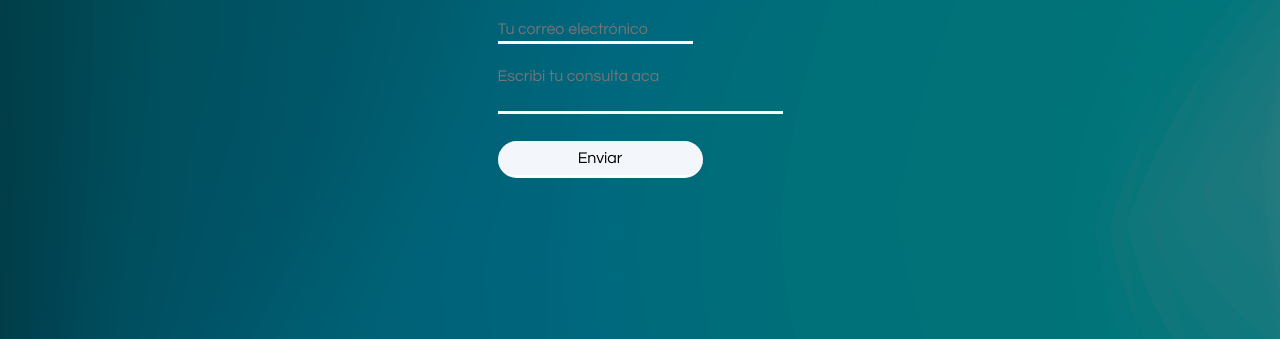
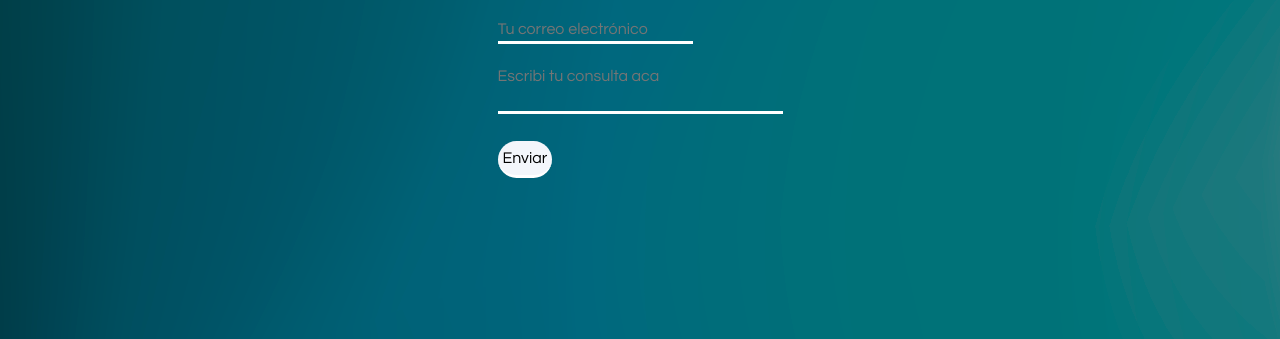
Before and after one commit to micaelayela/portfolio, a website: page pages/contacto.html in a window 1280 px wide. Shown: the part 339-678 px from the top of the page. Drawn offline with nearby package versions, Linux system fonts and the light colour scheme; a web font is replaced by a local one.

Commit message:
correciones etiqueta input form

```diff
--- a/pages/contacto.html
+++ b/pages/contacto.html
@@ -59,7 +59,7 @@
                     style="height:50px"></textarea>
             </div>
             <div>
-                <input class="boton" type="Enviar" value="Enviar">
+                <input class="boton" type="button" value="Enviar">
             </div>
         </form>
     </section>
```
Also changed, not shown: pages/whoiam.html (+1 -1 lines).
